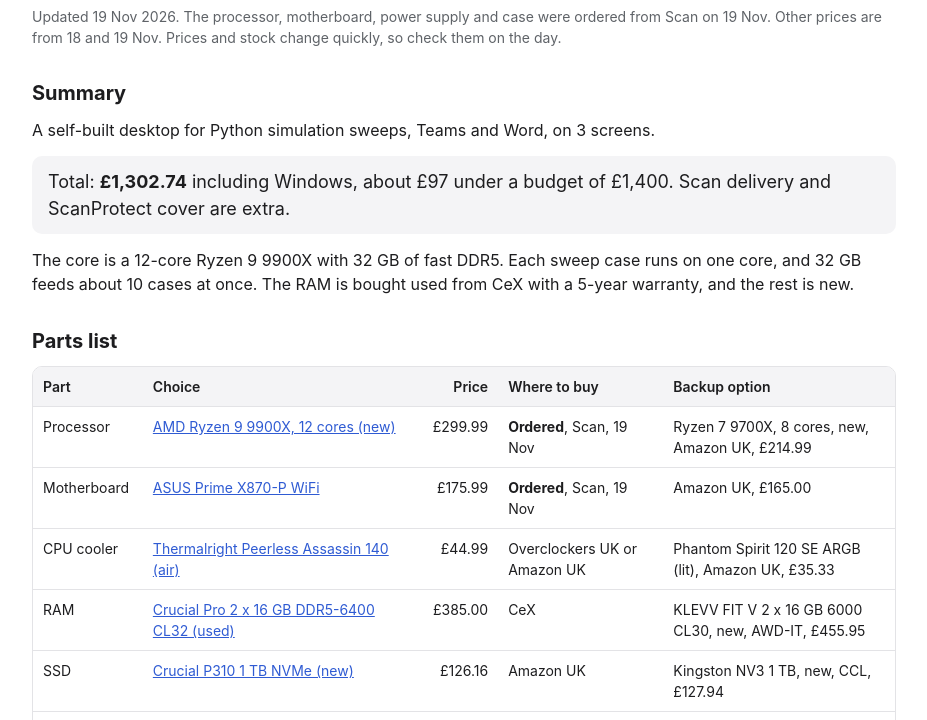
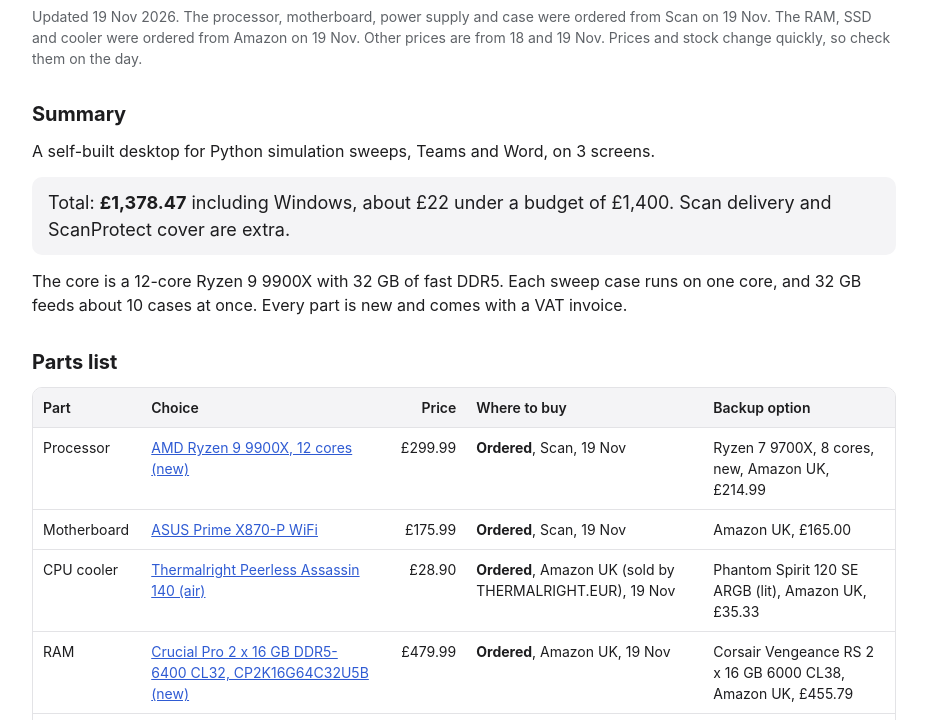
Before and after one commit to sh1juj/sim-pc-build-plan, a plain HTML site: page index.html in a window 1280 px wide. Shown: the part 68-788 px from the top of the page, without its empty margins (176-1103 px from the left). Drawn offline with Linux system fonts and the light colour scheme.

Commit message:
Mark RAM, SSD and cooler as ordered from Amazon; new RAM replaces cancelled CeX kit; total £1,378.47
Co-Authored-By: Claude Opus 5.5 <noreply@anthropic.com>
Claude-Session: https://claude.ai/code/session_01DQky9pHeZgQ5paqDTtziha

```diff
--- a/index.html
+++ b/index.html
@@ -30,12 +30,12 @@
 <body>
 <main>
 <h1>Sim PC Build Plan</h1>
-<div class="asof">Updated 19 Nov 2026. The processor, motherboard, power supply and case were ordered from Scan on 19 Nov. Other prices are from 18 and 19 Nov. Prices and stock change quickly, so check them on the day.</div>
+<div class="asof">Updated 19 Nov 2026. The processor, motherboard, power supply and case were ordered from Scan on 19 Nov. The RAM, SSD and cooler were ordered from Amazon on 19 Nov. Other prices are from 18 and 19 Nov. Prices and stock change quickly, so check them on the day.</div>
 
 <h2>Summary</h2>
 <p>A self-built desktop for Python simulation sweeps, Teams and Word, on 3 screens.</p>
-<div class="total">Total: <strong>&pound;1,302.74</strong> including Windows, about &pound;97 under a budget of &pound;1,400. Scan delivery and ScanProtect cover are extra.</div>
-<p>The core is a 12-core Ryzen 9 9900X with 32 GB of fast DDR5. Each sweep case runs on one core, and 32 GB feeds about 10 cases at once. The RAM is bought used from CeX with a 5-year warranty, and the rest is new.</p>
+<div class="total">Total: <strong>&pound;1,378.47</strong> including Windows, about &pound;22 under a budget of &pound;1,400. Scan delivery and ScanProtect cover are extra.</div>
+<p>The core is a 12-core Ryzen 9 9900X with 32 GB of fast DDR5. Each sweep case runs on one core, and 32 GB feeds about 10 cases at once. Every part is new and comes with a VAT invoice.</p>
 
 <h2>Parts list</h2>
 <div class="wrap">
@@ -44,15 +44,15 @@
 <tbody>
 <tr><td>Processor</td><td><a href="https://www.scan.co.uk/products/amd-ryzen-9-9900x-am5-zen-5-12-core-24-thread-44ghz-56ghz-turbo-64mb-cache-pcie-50-120w-cpu-retail">AMD Ryzen 9 9900X, 12 cores (new)</a></td><td class="num">&pound;299.99</td><td><strong>Ordered</strong>, Scan, 19 Nov</td><td>Ryzen 7 9700X, 8 cores, new, Amazon UK, &pound;214.99</td></tr>
 <tr><td>Motherboard</td><td><a href="https://www.scan.co.uk/products/asus-prime-x870-p-wifi-amd-x870-am5-ddr5-pcie-50-4x-m2-25g-wifi7-usb-40-amd-expo-atx">ASUS Prime X870-P WiFi</a></td><td class="num">&pound;175.99</td><td><strong>Ordered</strong>, Scan, 19 Nov</td><td>Amazon UK, &pound;165.00</td></tr>
-<tr><td>CPU cooler</td><td><a href="https://www.amazon.co.uk/s?k=thermalright+peerless+assassin+140">Thermalright Peerless Assassin 140 (air)</a></td><td class="num">&pound;44.99</td><td>Overclockers UK or Amazon UK</td><td>Phantom Spirit 120 SE ARGB (lit), Amazon UK, &pound;35.33</td></tr>
-<tr><td>RAM</td><td><a href="https://uk.webuy.com/product-detail?id=SD5CRUPROBD216326401">Crucial Pro 2 x 16 GB DDR5-6400 CL32 (used)</a></td><td class="num">&pound;385.00</td><td>CeX</td><td>KLEVV FIT V 2 x 16 GB 6000 CL30, new, AWD-IT, &pound;455.95</td></tr>
-<tr><td>SSD</td><td><a href="https://uk.pcpartpicker.com/product/M82j4D/crucial-p310-w-acronis-data-recovery-1-tb-m2-2280-pcie-40-x4-nvme-solid-state-drive-ct1000p310ssd801">Crucial P310 1 TB NVMe (new)</a></td><td class="num">&pound;126.16</td><td>Amazon UK</td><td>Kingston NV3 1 TB, new, CCL, &pound;127.94</td></tr>
+<tr><td>CPU cooler</td><td><a href="https://www.amazon.co.uk/dp/B0DLGRXRW7">Thermalright Peerless Assassin 140 (air)</a></td><td class="num">&pound;28.90</td><td><strong>Ordered</strong>, Amazon UK (sold by THERMALRIGHT.EUR), 19 Nov</td><td>Phantom Spirit 120 SE ARGB (lit), Amazon UK, &pound;35.33</td></tr>
+<tr><td>RAM</td><td><a href="https://www.amazon.co.uk/dp/B0FQMLKVLS">Crucial Pro 2 x 16 GB DDR5-6400 CL32, CP2K16G64C32U5B (new)</a></td><td class="num">&pound;479.99</td><td><strong>Ordered</strong>, Amazon UK, 19 Nov</td><td>Corsair Vengeance RS 2 x 16 GB 6000 CL38, Amazon UK, &pound;455.79</td></tr>
+<tr><td>SSD</td><td><a href="https://uk.pcpartpicker.com/product/M82j4D/crucial-p310-w-acronis-data-recovery-1-tb-m2-2280-pcie-40-x4-nvme-solid-state-drive-ct1000p310ssd801">Crucial P310 1 TB NVMe (new)</a></td><td class="num">&pound;122.99</td><td><strong>Ordered</strong>, Amazon UK, 19 Nov</td><td>Kingston NV3 1 TB, new, CCL, &pound;127.94</td></tr>
 <tr><td>Power supply</td><td><a href="https://www.scan.co.uk/products/850w-thermaltake-toughpower-gf-a3-fully-modular-80plus-gold-pcie-51-atx-31-smart-zero-fan">Thermaltake Toughpower GF A3 850 W, black</a></td><td class="num">&pound;69.98</td><td><strong>Ordered</strong>, Scan, 19 Nov</td><td>Montech Century II 1200 W, Scan, &pound;109.99</td></tr>
 <tr><td>Case</td><td><a href="https://uk.pcpartpicker.com/product/2MwmP6/montech-air-903-max-atx-mid-tower-case-air-903-max-b">Montech AIR 903 MAX, black (RGB)</a></td><td class="num">&pound;54.98</td><td><strong>Ordered</strong>, Scan, 19 Nov</td><td>AIR 903 BASE, no RGB, Scan, &pound;44.99</td></tr>
 <tr><td>Case fans</td><td>None to buy: the case comes with 3 RGB front fans and 1 rear fan</td><td class="num">&pound;0.00</td><td>Comes with the case</td><td>2 x Arctic P14 Pro A-RGB, Scan, &pound;23.98</td></tr>
 <tr><td>Screen cables</td><td><a href="https://inside-tech.co.uk/cables/usb-c-to-displyport-4k-60hz-2-meter-black-data-cable/">2 x USB-C to DisplayPort, 2 m</a></td><td class="num">&pound;25.66</td><td>Inside Tech</td><td>Kustom PCs, &pound;13.80 each</td></tr>
 <tr><td>Windows</td><td><a href="https://www.microsoft.com/en-gb/d/windows-11-home/dg7gmgf0krt0">Windows 11 Home, digital download</a></td><td class="num">&pound;119.99</td><td>Microsoft Store</td><td>Scan USB version, &pound;119.97</td></tr>
-<tr class="sum"><td>Total</td><td></td><td class="num">&pound;1,302.74</td><td></td><td></td></tr>
+<tr class="sum"><td>Total</td><td></td><td class="num">&pound;1,378.47</td><td></td><td></td></tr>
 </tbody>
 </table>
 </div>
@@ -63,7 +63,7 @@
 <li><strong>Processor:</strong> 12 of AMD's newer Zen 5 cores. Sweeps run 1 case per core, and 32 GB of RAM feeds about 10 cases at once, so 12 cores match the RAM. Each run is as fast as on the 16-core chip. It is new, runs cooler at 120 W, and costs about &pound;80 less than the used 16-core 9950X.</li>
 <li><strong>RAM:</strong> a factory-matched pair of 2 x 16 GB. 2 sticks run at full speed on this platform, and 4 sticks would run slower. A second matching pair later gives 64 GB.</li>
 <li><strong>Motherboard:</strong> good build quality and power delivery, with room for a 16-core chip later. Its 2 USB-C ports carry video, so it runs 3 screens with no graphics card. It also takes newer AM5 chips, expected in 2027.</li>
-<li><strong>Cooler:</strong> a large twin-tower air cooler with two 140 mm fans. Big fans turn slowly, so it stays quiet on long sweeps. It has no pump to fail, it is easier to fit than a liquid cooler, and it can handle a 16-core chip later.</li>
+<li><strong>Cooler:</strong> a large twin-tower air cooler with a 140 mm fan and a 120 mm front fan. The smaller front fan leaves room over the RAM. Big fans turn slowly, so it stays quiet on long sweeps. It has no pump to fail, it is easier to fit than a liquid cooler, and it can handle a 16-core chip later.</li>
 <li><strong>Power supply:</strong> 850 W Gold with a 10-year warranty. The PC peaks at about 240 W, which leaves room for a gaming card later.</li>
 <li><strong>Case and fans:</strong> a high-airflow case with a mesh front and a glass side. It comes with 4 fans: 3 RGB fans at the front blowing in, and 1 at the back blowing out. A hub runs all the fans and lights from one header. It costs &pound;30 less than the curved-glass case and suits an air cooler better.</li>
 <li><strong>No graphics card yet:</strong> the built-in graphics use about 1 to 2 GB of RAM. If RAM fills up during sweeps, a used card can be added in minutes.</li>
@@ -77,8 +77,8 @@
 <tbody>
 <tr><td>Processor and motherboard</td><td>Both AM5. The board supports the 9900X out of the box, no BIOS update needed</td></tr>
 <tr><td>RAM</td><td>DDR5, 2 sticks in a 4-slot board</td></tr>
-<tr><td>Cooler height</td><td>The cooler is about 157 mm tall. The case takes coolers up to 180 mm</td></tr>
-<tr><td>Cooler over RAM</td><td>The RAM is low profile, about 35 mm tall. If the front fan touches it, slide that fan up a little on its clips</td></tr>
+<tr><td>Cooler height</td><td>The cooler is about 158 mm tall. The case takes coolers up to 180 mm</td></tr>
+<tr><td>Cooler over RAM</td><td>The RAM is low profile with no RGB. If the front fan touches it, slide that fan up a little on its clips</td></tr>
 <tr><td>Cooler for 12 cores</td><td>The 9900X draws up to about 162 W, well within this cooler</td></tr>
 <tr><td>Motherboard and case</td><td>ATX board in an ATX case</td></tr>
 <tr><td>Graphics card length</td><td>Case takes cards up to 400 mm</td></tr>
```
